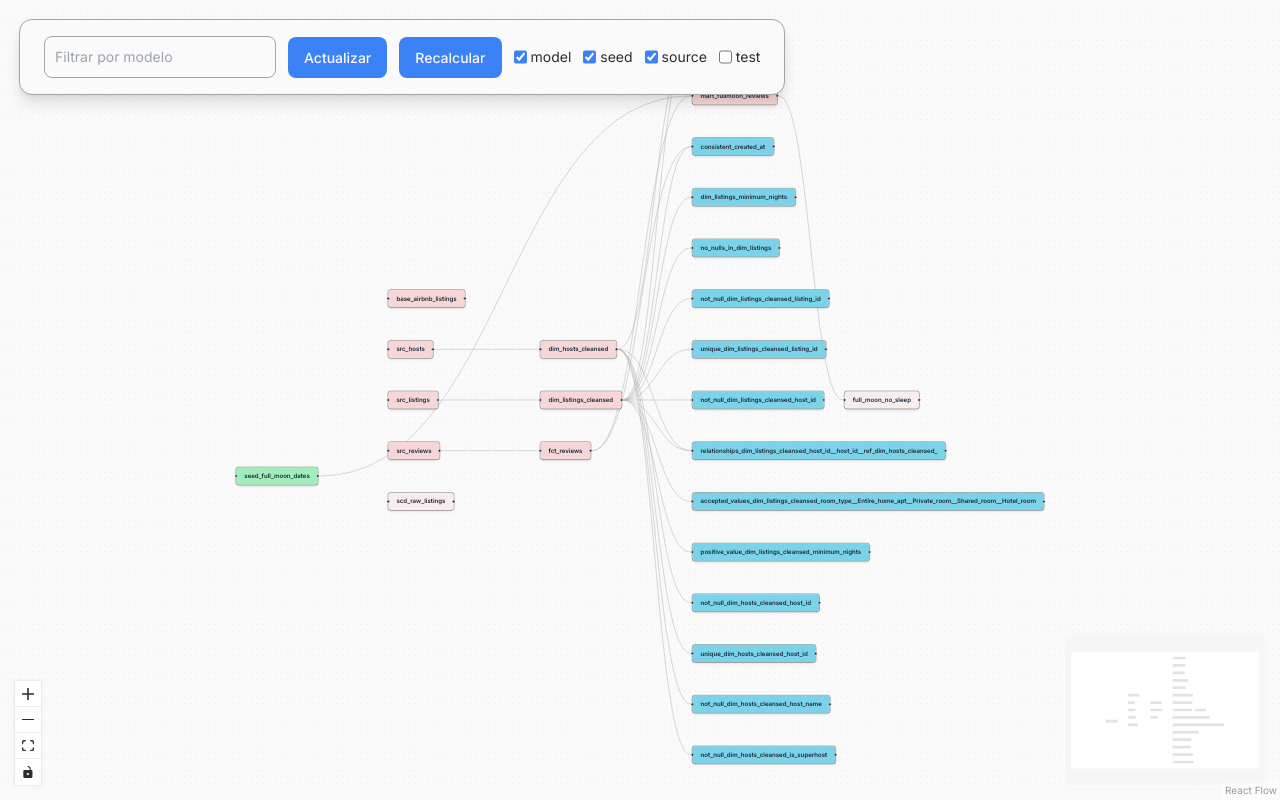
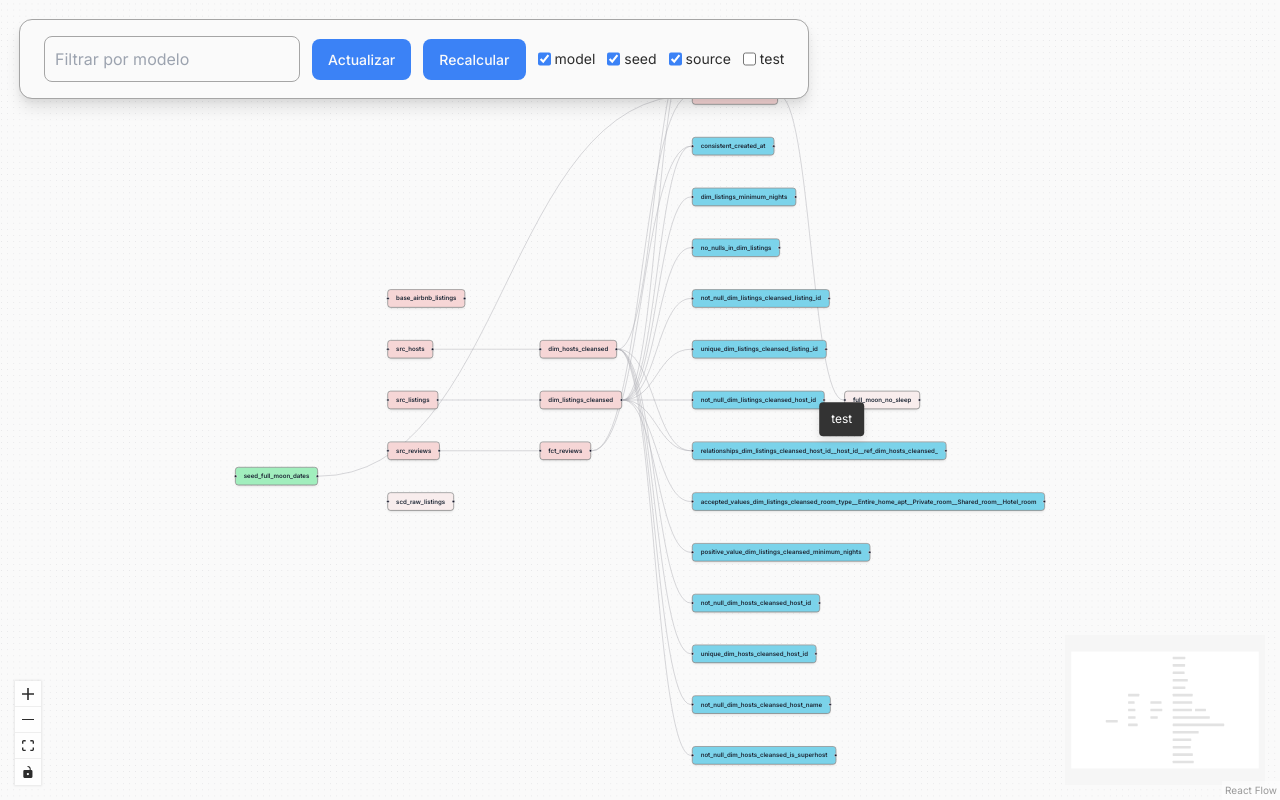
Before and after one commit to pabloreina97/flow-sketch, a React (Vite) app: page / in a window 1280 px wide. Both pictures are taken after a click on the element 818 px from the left and 450 px from the top of the page. Built offline with nearby package versions, Linux system fonts and the light colour scheme.

Commit message:
Implementar tooltip y mejorar estilos

```diff
--- a/src/components/CustomNode.jsx
+++ b/src/components/CustomNode.jsx
@@ -1,24 +1,25 @@
 import { memo } from 'react';
 import { Handle, Position, NodeToolbar } from '@xyflow/react';
 
-const CustomNode = ({ data }) => {
+const CustomNode = ({ data, selected }) => {
   return (
-    <div className={'px-4 py-2 shadow-md rounded-md'} style={{ backgroundColor: data.color }}>
+    <div
+      className={'px-4 py-2 shadow-md rounded-md'}
+      style={{ backgroundColor: data.color }}
+    >
       <NodeToolbar
-        isVisible={data.toolbarVisible}
+        isVisible={selected}
         position={Position.Top}
         align='center'
         offset={40}
       >
-        <div className={`tooltip ${data.toolbarVisible ? 'show' : ''}`}>
-          {data.info.resource_type}
+        <div className={`tooltip ${selected ? 'show' : ''}`}>
+          {data.node.resource_type}
         </div>
       </NodeToolbar>
 
       <div className='text-center'>
-        <div className='text-l font-semibold text-gray-800'>
-          {data.label}
-        </div>
+        <div className='text-l font-semibold text-gray-800'>{data.label}</div>
       </div>
 
       <Handle type='target' position={Position.Left} />
--- a/src/components/ReactFlowComponent.jsx
+++ b/src/components/ReactFlowComponent.jsx
@@ -1,9 +1,37 @@
 import React from 'react';
 import { ReactFlow, Controls, MiniMap, Background } from '@xyflow/react';
-import '@xyflow/react/dist/style.css';
 import CustomNode from './CustomNode';
+import { useState } from 'react';
 
 const ReactFlowComponent = ({ nodes, edges, onNodesChange, onEdgesChange }) => {
+  const [currentNodes, setNodes] = useState(nodes);
+
+  const handleSelectionChange = (selection) => {
+    // Obtén los IDs de los nodos seleccionados
+    const selectedNodeIds = selection.nodes.map((node) => node.id);
+
+    // Comprueba si los nodos seleccionados han cambiado
+    const hasSelectionChanged = currentNodes.some(
+      (node) => node.data.isSelected !== selectedNodeIds.includes(node.id)
+    );
+
+    if (!hasSelectionChanged) {
+      // Si no hay cambios, no actualices el estado
+      return;
+    }
+
+    // Actualiza el estado solo si la selección ha cambiado
+    setNodes((prevNodes) =>
+      prevNodes.map((node) => ({
+        ...node,
+        data: {
+          ...node.data,
+          isSelected: selectedNodeIds.includes(node.id), // Actualizar selección
+        },
+      }))
+    );
+  };
+
   const nodeTypes = {
     tooltipNode: CustomNode,
   };
@@ -14,6 +42,7 @@ const ReactFlowComponent = ({ nodes, edges, onNodesChange, onEdgesChange }) => {
       edges={edges}
       onNodesChange={onNodesChange}
       onEdgesChange={onEdgesChange}
+      onSelectionChange={handleSelectionChange}
       nodeTypes={nodeTypes}
       fitView
     >
--- a/src/components/Toolbar.jsx
+++ b/src/components/Toolbar.jsx
@@ -16,17 +16,17 @@ const Toolbar = ({
       value={filter}
       onChange={onFilterChange}
       placeholder='Filtrar por modelo'
-      className='text-sm p-2 border border-gray-700 rounded-lg bg-gray-800 focus:outline-none focus:border-blue-500'
+      className='toolbar-container-input'
     />
     <button
       onClick={onFilterApply}
-      className='toolbar-container-button font-medium rounded-lg px-4 py-2 hover:shadow-lg'
+      className='toolbar-container-button'
     >
       Actualizar
     </button>
     <button
       onClick={onRecalculatePositions}
-      className='toolbar-container-button font-medium rounded-lg px-4 py-2 hover:shadow-lg'
+      className='toolbar-container-button'
     >
       Recalcular
     </button>
--- a/src/hooks/useManifestData/loadManifest.js
+++ b/src/hooks/useManifestData/loadManifest.js
@@ -48,7 +48,7 @@ export const loadManifest = async () => {
         data: {
           label: node.name,
           color: getNodeBackgroundColor(id),
-          info: node,
+          node: node,
         },
         sourcePosition: 'right',
         targetPosition: 'left',
--- a/src/main.jsx
+++ b/src/main.jsx
@@ -1,5 +1,6 @@
 import { StrictMode } from 'react'
 import { createRoot } from 'react-dom/client'
+import '@xyflow/react/dist/style.css';
 import './styles/index.css'
 import App from './App.jsx'
 
--- a/src/styles/index.css
+++ b/src/styles/index.css
@@ -47,12 +47,12 @@ html {
   cursor: pointer;
 }
 
-.toolbar-container button:hover {
+.toolbar-container-button:hover {
   transform: translateY(-2px);
   background: hsl(217, 80%, 50%);
 }
 
-.toolbar-container input {
+.toolbar-container-input {
   padding: 10px;
   border: 1px solid #a5a5a5;
   border-radius: 8px;
@@ -61,9 +61,8 @@ html {
   transition: border-color 0.2s;
 }
 
-.toolbar-container input:focus {
+.toolbar-container-input:focus {
   border: 1px solid #929292;
-  background: #fafafa;
 }
 
 input[type='checkbox'] {
@@ -73,9 +72,18 @@ input[type='checkbox'] {
 .react-flow__node {
   font-size: 12px;
   background: #eee;
-  border: 1px solid #555;
+  outline: 1px solid #5c5c5c;
   border-radius: 5px;
   text-align: center;
+}
+
+.react-flow__node.selectable:focus {
+  outline: 1.5px solid #5c5c5c;
+  font-weight: 600;
+}
+
+.react-flow__node:hover {
+  outline: 1.5px solid #5c5c5c;
 }
 
 .tooltip {
```
